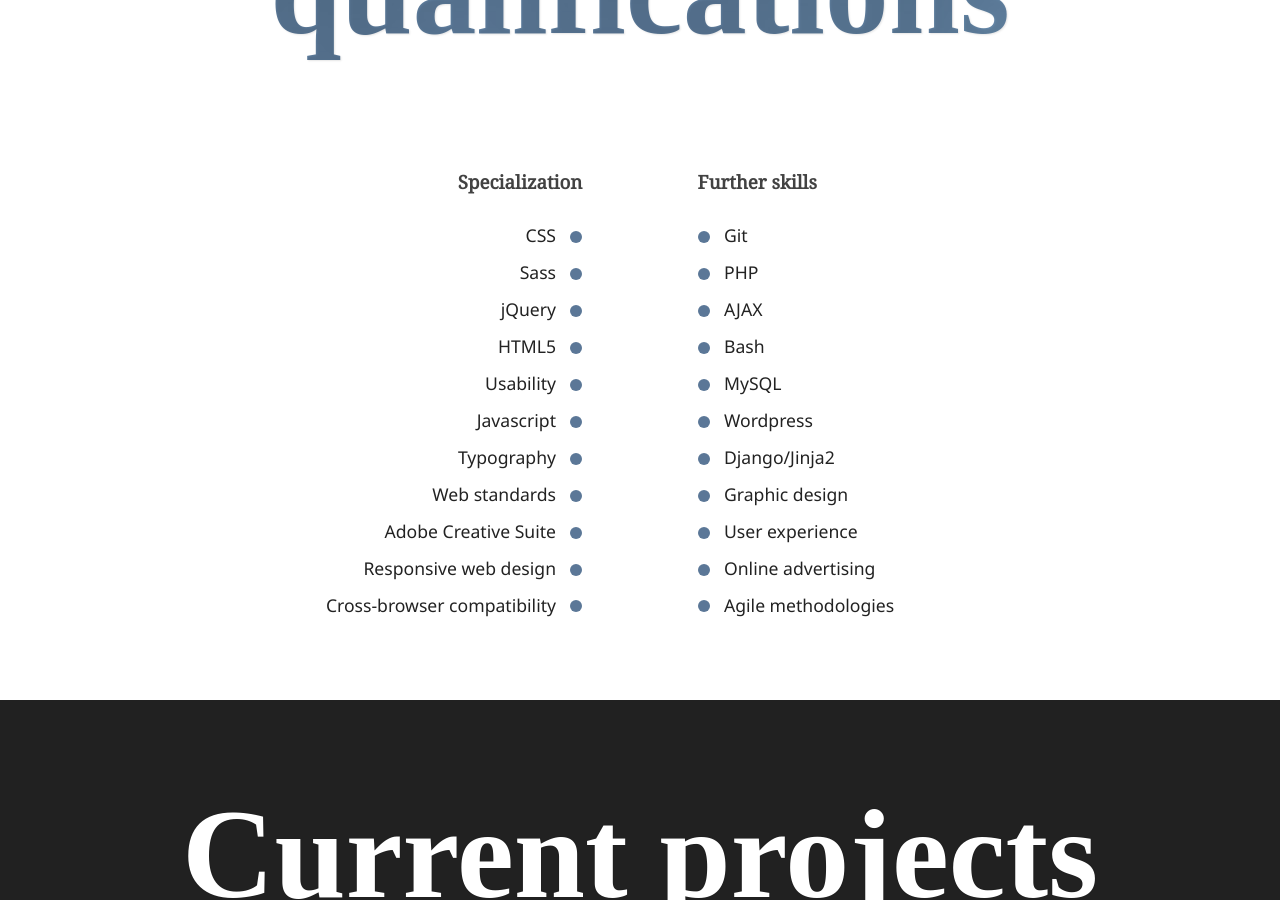
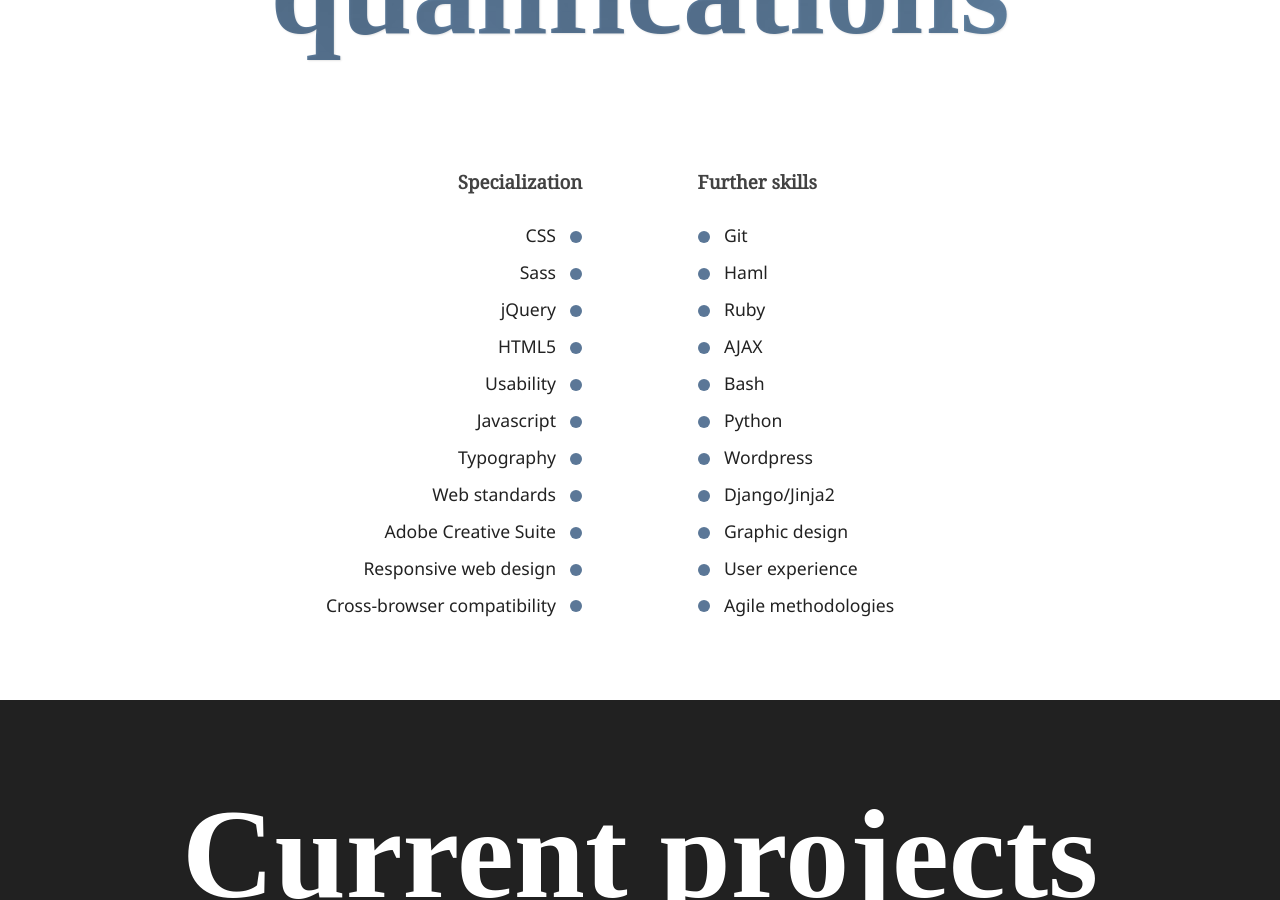
Before and after one commit to pestbarn/pestbarn.github.io, a Jekyll site: the page built from index.html, in a window 1280 px wide and 900 px high, scrolled down 4615 px. Built offline with Jekyll 4.4.1, drawn with Linux system fonts in a browser that asks for light colours; nearby versions of some CDN libraries; some web fonts are replaced; the list of posts is cut into pages by our own code.

Commit message:
Updated skillset

```diff
--- a/index.html
+++ b/index.html
@@ -149,7 +149,10 @@
                         <span>Git
                     </li>
                     <li>
-                        <span>PHP
+                        <span>Haml
+                    </li>
+                    <li>
+                        <span>Ruby
                     </li>
                     <li>
                         <span>AJAX
@@ -158,7 +161,7 @@
                         <span>Bash
                     </li>
                     <li>
-                        <span>MySQL
+                        <span>Python
                     </li>
                     <li>
                         <span>Wordpress
@@ -171,9 +174,6 @@
                     </li>
                     <li>
                         <span>User experience
-                    </li>
-                    <li>
-                        <span>Online advertising
                     </li>
                     <li>
                         <span>Agile methodologies
```
